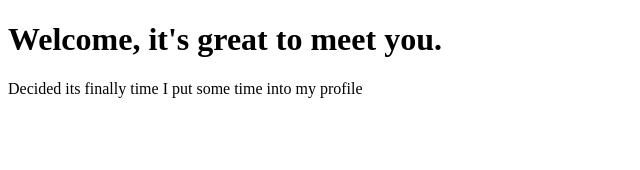
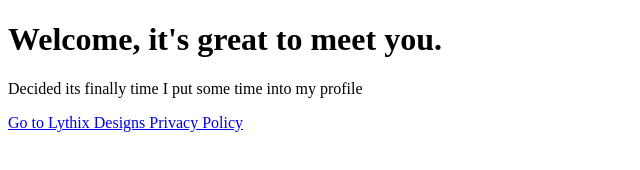
Before and after one commit to Lythix/lythix.github.io, a plain HTML site: page index.html in a window 1280 px wide. Shown: the whole page, without its empty margins (0-640 px from the left). Drawn offline with Linux system fonts and the light colour scheme.

Commit message:
Update index.html

```diff
--- a/index.html
+++ b/index.html
@@ -5,6 +5,9 @@
 
 	<h1>Welcome, it's great to meet you.</h1>
 	<p>Decided its finally time I put some time into my profile</p>
+
+	<a href="privacy.html">Go to Lythix Designs Privacy Policy</a>
+
 </body>
 
 
```
